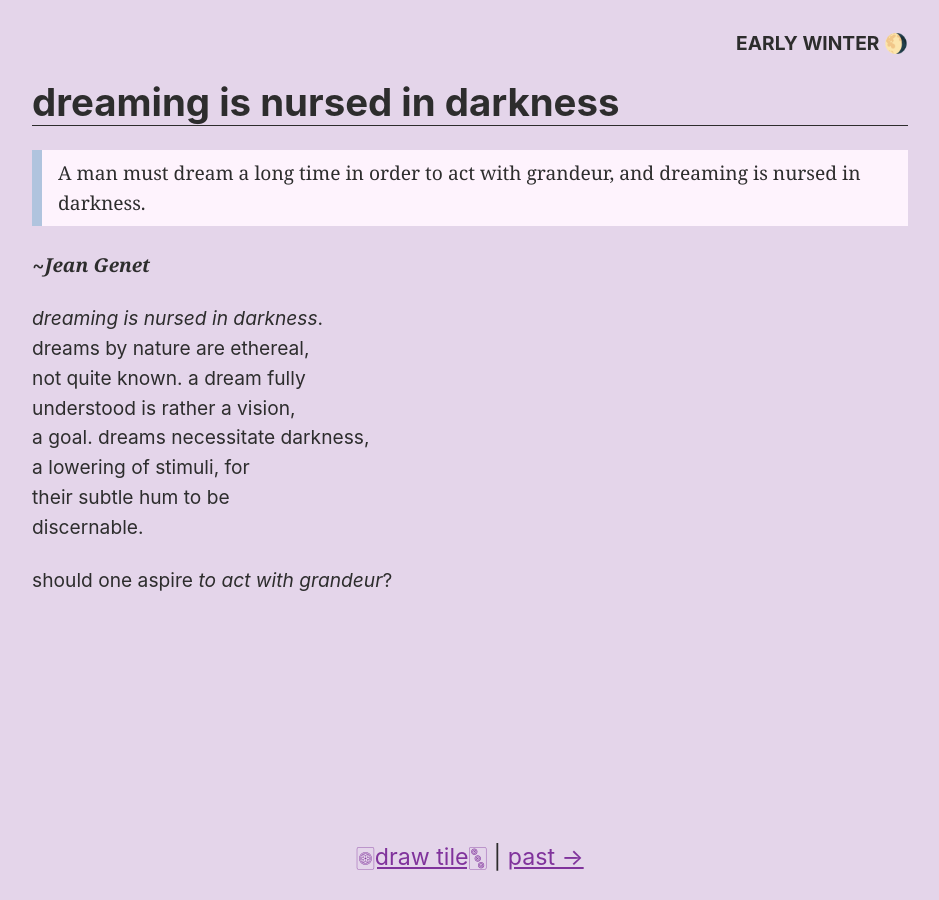
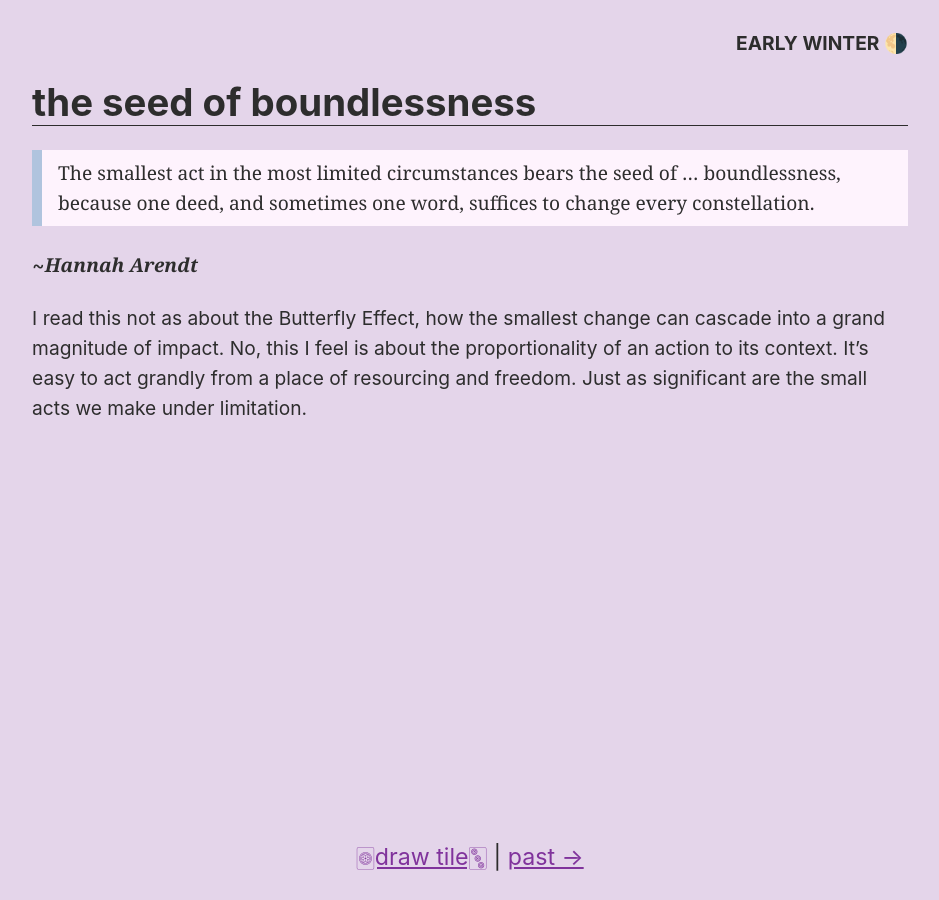
Before and after one commit to dglauber1/dglauber1.github.io, a Jekyll site: the page built from index.md, in a window 1280 px wide. Shown: the whole page, without its empty margins (170-1109 px from the left). Built offline with Jekyll 4.4.1, drawn with Linux system fonts in a browser that asks for light colours.

Commit message:
the seed of boundlessness

```diff
--- a/index.md
+++ b/index.md
@@ -1,20 +1,22 @@
 ---
-prev-musing: dreams-step-aside
-title: dreaming is nursed in darkness
-time: early Winter 🌖
+prev-musing: dreaming-is-nursed-in-darkness
+title: the seed of boundlessness
+time: early Winter 🌗
 collection: musings
 ---
-> A man must dream a long time in order to act with grandeur, and dreaming is nursed in darkness.
+> The smallest act in the most limited
+circumstances bears the seed of ...
+boundlessness, because one deed, and sometimes
+one word, suffices to change every
+constellation.
 
-~<cite>Jean Genet</cite>
+~<cite>Hannah Arendt</cite>
 
-*dreaming is nursed in darkness*.
-dreams by nature are ethereal,
-not quite known. a dream fully
-understood is rather a vision,
-a goal. dreams necessitate darkness,
-a lowering of stimuli, for
-their subtle hum to be
-discernable.
-
-should one aspire *to act with grandeur*?
+I read this not as about the Butterfly
+Effect, how the smallest change can cascade
+into a grand magnitude of impact. No, this I
+feel is about the proportionality of an action
+to its context.
+It's easy to act grandly from a place of
+resourcing and freedom. Just as significant are
+the small acts we make under limitation.
```
Also changed, not shown: _musings/dreaming-is-nursed-in-darkness.md (added, +20 -0 lines).
